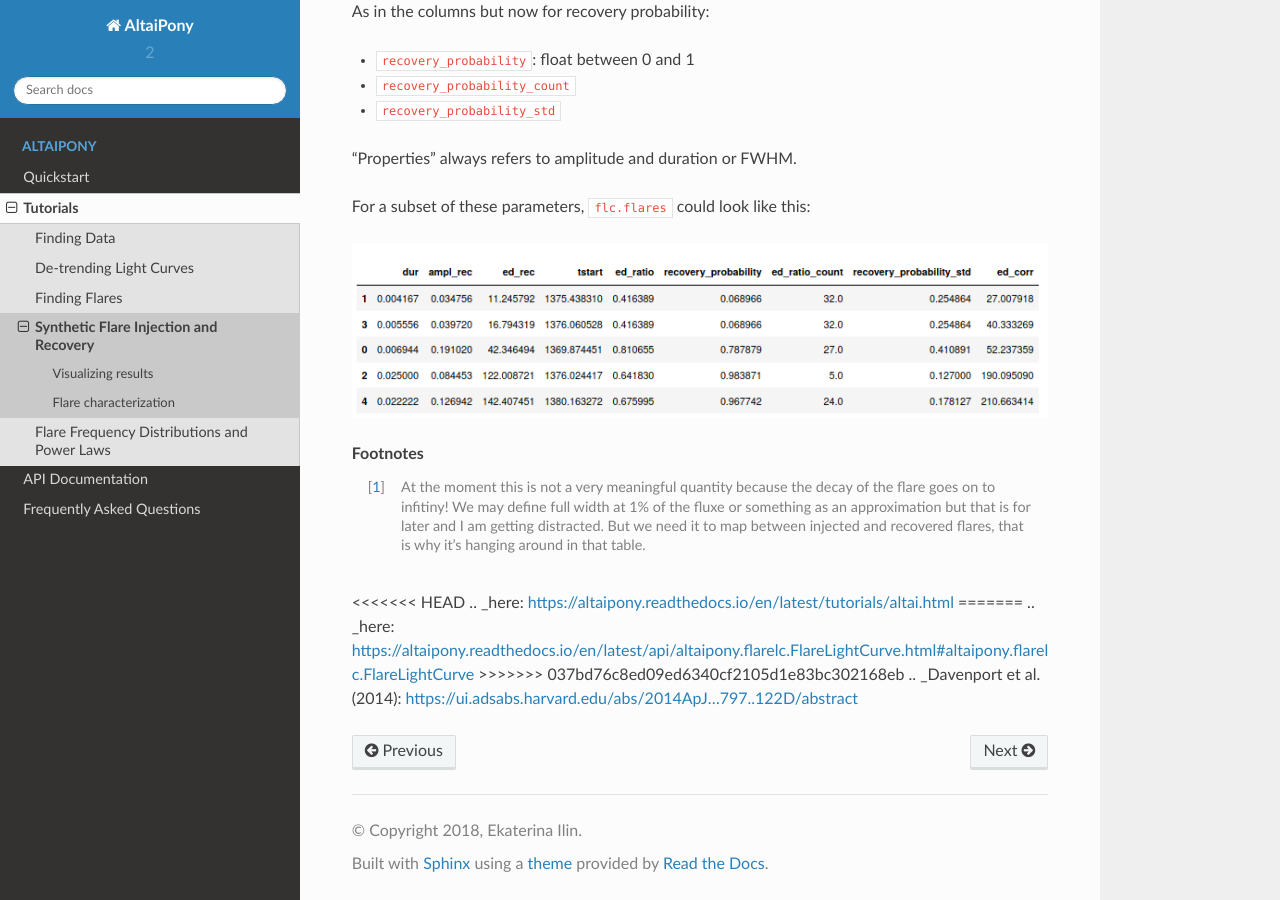
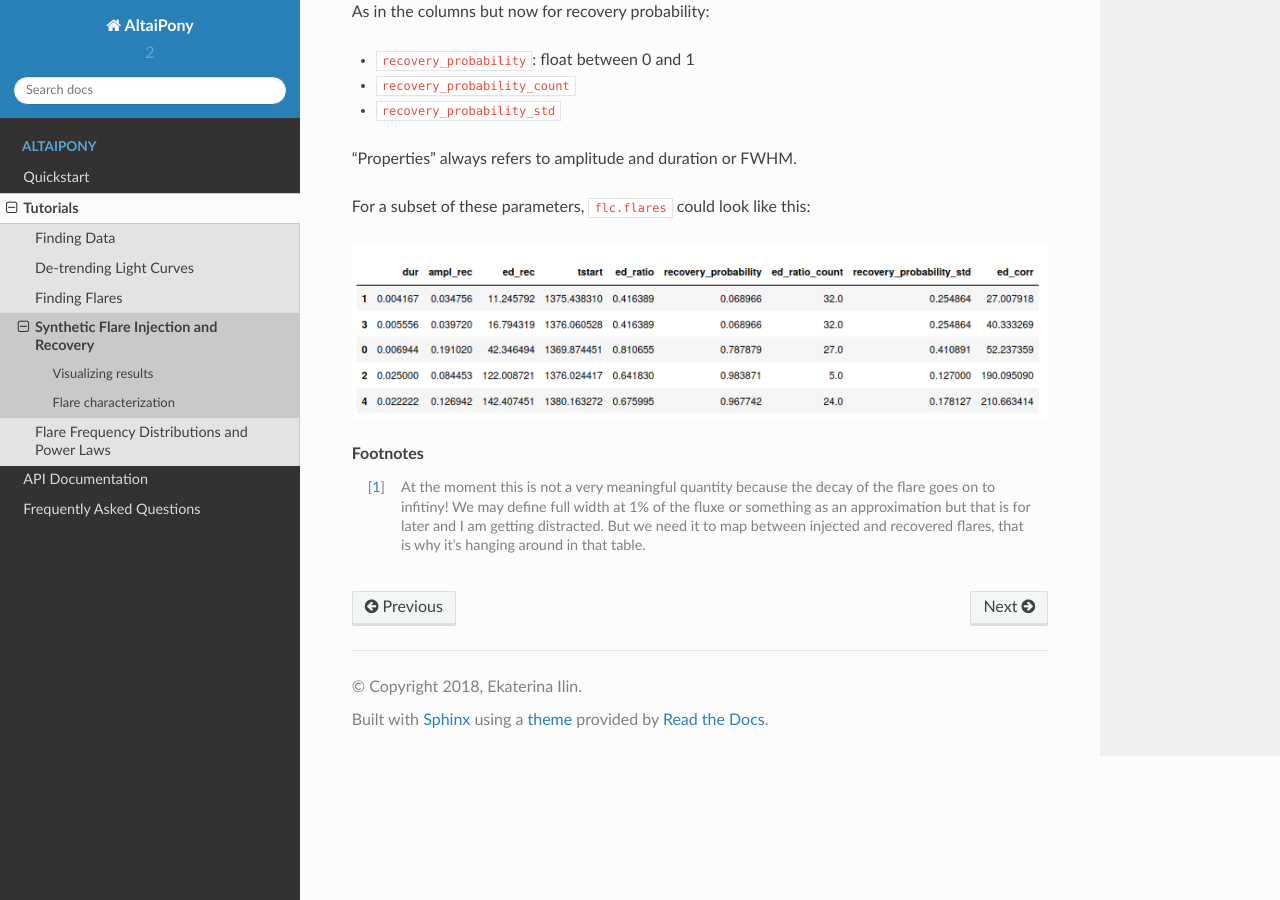
Before and after one commit to ekaterinailin/AltaiPony, a Sphinx documentation site: the page built from docs/source/tutorials/fakeflares.rst, in a window 1280 px wide and 900 px high, scrolled down 3946 px. Built offline with Sphinx 7.4.7 and the Read the Docs theme 2.0.0, drawn with Linux system fonts in a browser that asks for light colours; some of the changed text lies outside the part shown.

Commit message:
fixed some bugs in docs

```diff
--- a/docs/source/tutorials/fakeflares.rst
+++ b/docs/source/tutorials/fakeflares.rst
@@ -146,9 +146,6 @@ For a subset of these parameters, ``flc.flares`` could look like this:
 
 
 .. _DataFrame: https://pandas.pydata.org/pandas-docs/stable/reference/api/pandas.DataFrame.html
-<<<<<<< HEAD
-.. _here: https://altaipony.readthedocs.io/en/latest/tutorials/altai.html
-=======
+
 .. _here: https://altaipony.readthedocs.io/en/latest/api/altaipony.flarelc.FlareLightCurve.html#altaipony.flarelc.FlareLightCurve
->>>>>>> 037bd76c8ed09ed6340cf2105d1e83bc302168eb
 .. _Davenport et al. (2014): https://ui.adsabs.harvard.edu/abs/2014ApJ...797..122D/abstract
--- a/setup.py
+++ b/setup.py
@@ -5,7 +5,7 @@ with open("README.rst", "r") as fh:
 
 setuptools.setup(
     name="altaipony",
-    version="1.0.1",
+    version="2.0.0",
     author="Ekaterina Ilin",
     author_email="eilin@aip.de",
     description="Flare science in Kepler, K2 and TESS light curves",
```
